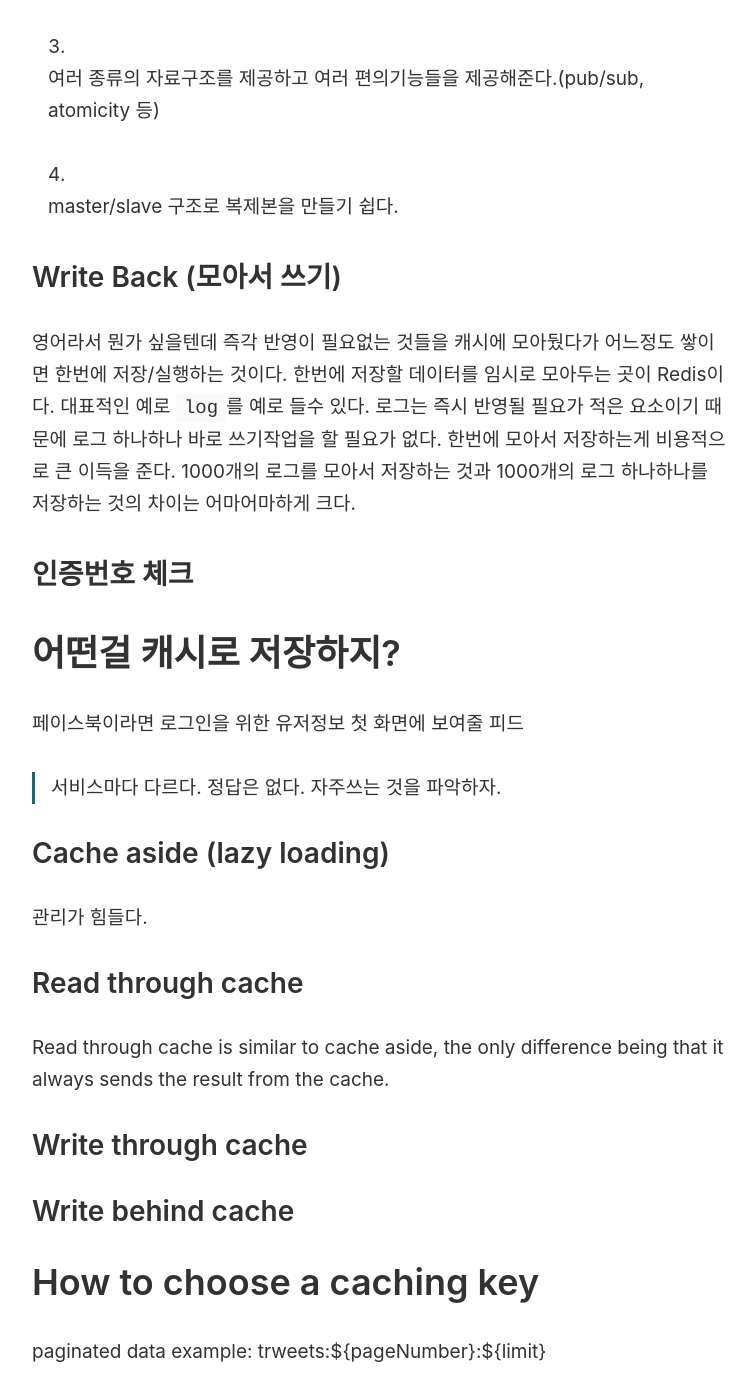
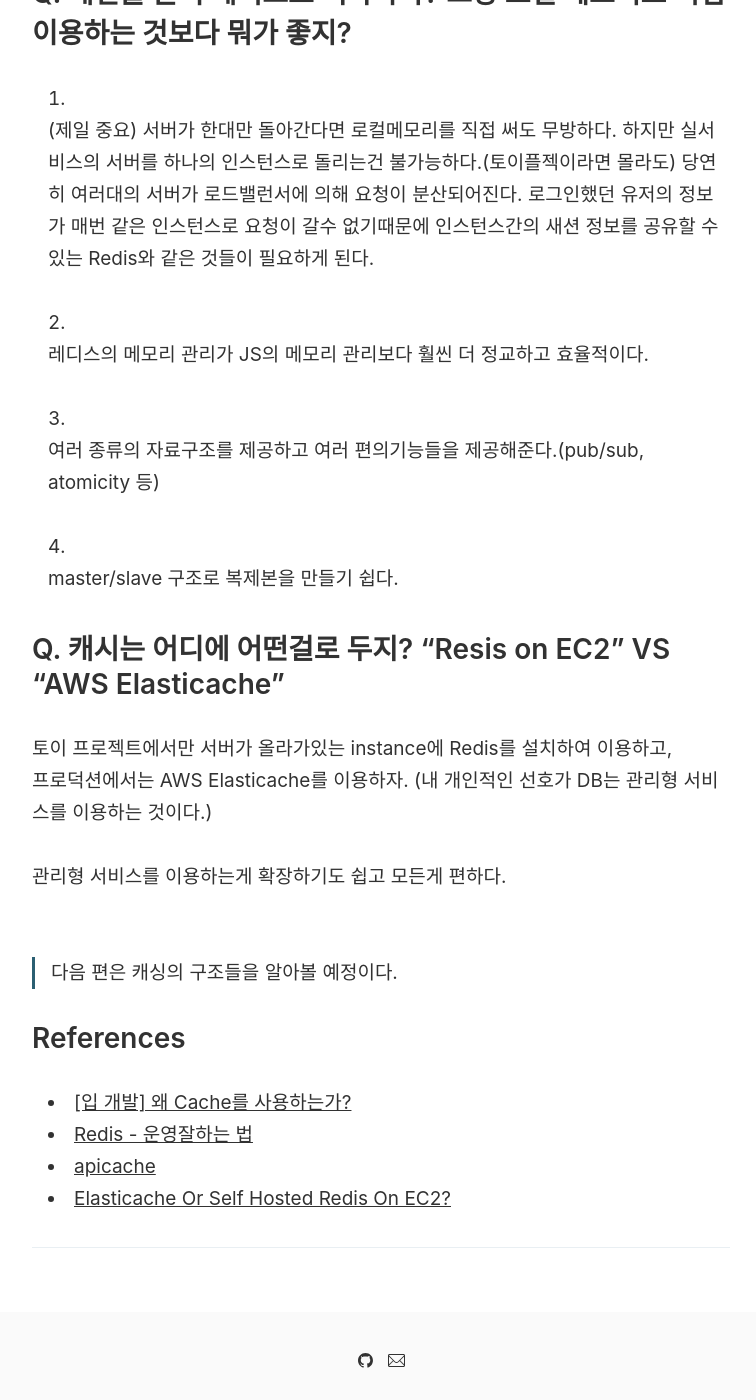
Before and after one commit to dont-think-about-too-much/dont-think-about-too-much.github.io, a Jekyll site: the page built from _posts/2021-06-24-redis-as-cache.md, in a window 1280 px wide and 1400 px high, scrolled down 3827 px. Shown: the whole window, without its empty margins (259-1015 px from the left). Built offline with Jekyll 4.4.1, drawn with Linux system fonts in a browser that asks for light colours; comment, search, counter and statistics services are not loaded; some of the changed text lies outside the part shown.

Commit message:
feat:Redis as cache

```diff
--- a/_posts/2021-06-24-redis-as-cache.md
+++ b/_posts/2021-06-24-redis-as-cache.md
@@ -7,6 +7,8 @@ tags: [Nodejs, infra, cache, scaling]
 # Redis as Cache
 
 > API 캐싱만을 원한다면 [apicache](https://www.npmjs.com/package/apicache)도 좋다. 래디스보다 훨씬 깔끔하게 캐싱을 이용할 수 있다.
+
+<br>
 
 # 캐싱?
 
@@ -41,19 +43,24 @@ tags: [Nodejs, infra, cache, scaling]
 
 ![score board](/images/posts/naverscoreboard.png)
 
+스코어보드는 빠르게 변하기 때문에, 그리고 많은 유저가 보기 때문에 무조건 캐싱을 이용해야한다.
+
 
 ### 웹 페이지 캐싱
 웹페이지에서 수많은 사용자가 접근하는 페이지에대해서는 화면 전체를 캐싱해둘수도 있고, 부분적으로라도 캐싱하여 조금이라도 더 빨리 제공할수 있게된다.
 
 ![baskcetball](/images/posts/naverbascketball.png)
 
+네이버 스포츠를 자주 들어가는 사람은 알것이다. 축구를 들어가든 농구를 들어가든 어느정도의 시간동안 최소 30분정도는 같은 데이터가 보여진다(스코어보드를 제외하고는) 이런 데이터는 당연히 캐싱되어야 한다.
 
 ### 빠른 접근이 필요한 데이터
 캐시가 자주 이용되는 데이터에 주로 이용되는게 맞고 그것이 대부분의 이용하는 이유이지만 종종 상황에 따라 빠른 접근이 필요한 데이터를 미리 캐싱해두오 사용하기도 한다.
 
 ---
 
+# 간단한 질문들
 ## Q. 세션을 굳이 레디스로 써야하나? 그냥 로컬 메모리로 직접 이용하는 것보다 뭐가 좋지?
+
 1. (제일 중요) 서버가 한대만 돌아간다면 로컬메모리를 직접 써도 무방하다. 하지만 실서비스의 서버를 하나의 인스턴스로 돌리는건 불가능하다.(토이플젝이라면 몰라도) 당연히 여러대의 서버가 로드밸런서에 의해 요청이 분산되어진다. 로그인했던 유저의 정보가 매번 같은 인스턴스로 요청이 갈수 없기때문에 인스턴스간의 새션 정보를 공유할 수 있는 Redis와 같은 것들이 필요하게 된다.
 
 2. 레디스의 메모리 관리가 JS의 메모리 관리보다 훨씬 더 정교하고 효율적이다.
@@ -62,107 +69,17 @@ tags: [Nodejs, infra, cache, scaling]
 
 4. master/slave 구조로 복제본을 만들기 쉽다.
 
+## Q. 캐시는 어디에 어떤걸로 두지? "Resis on EC2" VS "AWS Elasticache"
+토이 프로젝트에서만 서버가 올라가있는 instance에 Redis를 설치하여 이용하고,<br>프로덕션에서는 AWS Elasticache를 이용하자. (내 개인적인 선호가 DB는 관리형 서비스를 이용하는 것이다.)
 
-## Write Back (모아서 쓰기)
+관리형 서비스를 이용하는게 확장하기도 쉽고 모든게 편하다.
+<br><br>
 
-영어라서 뭔가 싶을텐데 즉각 반영이 필요없는 것들을 캐시에 모아뒀다가 어느정도 쌓이면 한번에 저장/실행하는 것이다.
-한번에 저장할 데이터를 임시로 모아두는 곳이 Redis이다. 대표적인 예로 `log`를 예로 들수 있다. 로그는 즉시 반영될 필요가 적은 요소이기 때문에 로그 하나하나 바로 쓰기작업을 할 필요가 없다. 한번에 모아서 저장하는게 비용적으로 큰 이득을 준다. 1000개의 로그를 모아서 저장하는 것과 1000개의 로그 하나하나를 저장하는 것의 차이는 어마어마하게 크다.
+> 다음 편은 캐싱의 구조들을 알아볼 예정이다.
 
-## 인증번호 체크
-
-# 어떤걸 캐시로 저장하지?
-
-페이스북이라면 로그인을 위한 유저정보
-첫 화면에 보여줄 피드
-
-> 서비스마다 다르다. 정답은 없다. 자주쓰는 것을 파악하자.
-
-## Cache aside (lazy loading)
-
-관리가 힘들다.
-
-## Read through cache
-
-Read through cache is similar to cache aside, the only difference being that it always sends the result from the cache.
-
-## Write through cache
-
-## Write behind cache
-
-# How to choose a caching key
-
-paginated data example: trweets:${pageNumber}:${limit}
-
-# 캐시 서버 확장은 어떻게?
-
-# 캐시는 어디에 어떤걸로 두지? "Resis on EC2" VS "AWS Elasticache"
-토이 프로젝트
 ## References
 
 - [[입 개발] 왜 Cache를 사용하는가?](https://charsyam.wordpress.com/2016/07/27/%EC%9E%85-%EA%B0%9C%EB%B0%9C-%EC%99%9C-cache%EB%A5%BC-%EC%82%AC%EC%9A%A9%ED%95%98%EB%8A%94%EA%B0%80/)
+- [Redis - 운영잘하는 법](https://www.oss.kr/storage/app/public/festival/track2/2-1.pdf)
 - [apicache](https://www.npmjs.com/package/apicache)
 - [Elasticache Or Self Hosted Redis On EC2?](https://www.totalcloud.io/blog/elasticache-or-self-hosted-redis-on-ec2-which-is-the-one-for-you)
-<!-- -->
-<!-- -->
-<!-- -->
-<!-- -->
-
-## Write Back
-
-레디스에 몰아두고 한번에 저장.
-극단적으로 헤비한 라이트가 있으면 이용
-
-## Race condition 문제가 덜 발생함. 잘못짜면 발생할수는 있음.
-
-# Redis 사용처
-
-## Remote Data Store
-
-- 인증 토큰 등을 저장
-- Ranking 보드
-- 유저 API limit
-
-# 키를 어떻게 설정할지가 중요하다
-
-- 프리픽스를 붙이는 방식.
-
-# JS에서 long 값은 스트링으로 해야한다. JS에서 숫자의 범위가 크지않아 근사값으로 저장됨.
-
-# 하나의 컬렉션에 몇천개 수준으로 유지하는게 좋다. 너무 많으면 안좋다.
-
-메모리 관리를 잘하자
-ON관련 명령어는 주의하자
-레플리케이션
-권장 설정 팁
-
-# 메모리 관리를 잘하자
-
-- 이름부터 in-memory 데이터스토어다.
-
-- 메모리 꽉차서 에러난적이 있을 것이다.
-  피지컬 메모리 이상을 사용하면 문제가 발생 !
-
-- 멕스메모리를 설정하더라도 이보다 더 사용할 가능성이 큼.
-
-# 메모리관리
-
-작은거 여러개 쓰는게 좋다.
-큰 메모리를 사용하는 instance 하나보다는 적은 메모리를 사용하는 instance 여러개가 안전함
-
-# On 관련 명령어는 주의하자.
-
-## 싱글스레드라서 긴 시간이 걸리는 명령어 쓰면 안됨.
-
-## Keys는 모든 값을 다가져오는데 한번에 다처리하니 너무 무겁다. scan으로 대체하면 scan중간중간에 다른 요청들이 처리 될수 있다.
-
-# Redis Replication
-
-##
-
-전체 장애의 90% 이상이 KEYS와 SAVE 설정을 사용해서 발생
-
-# 레디스 데이터 분산
-
-Redis as Cache
-
-Cache aside is very easy to implement but very difficult to manage. Cache invalidation is difficult. Whenever the data in the source is updated,
```
